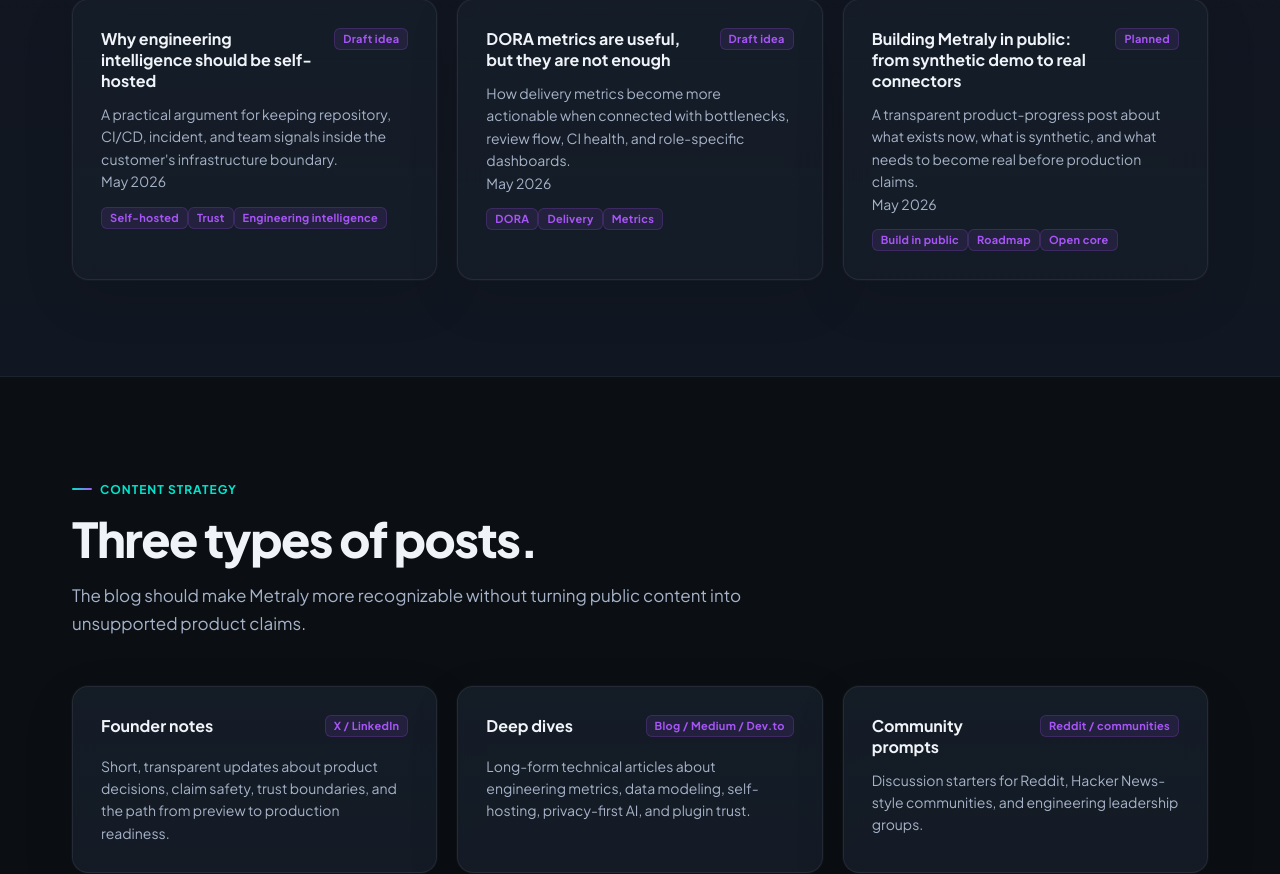
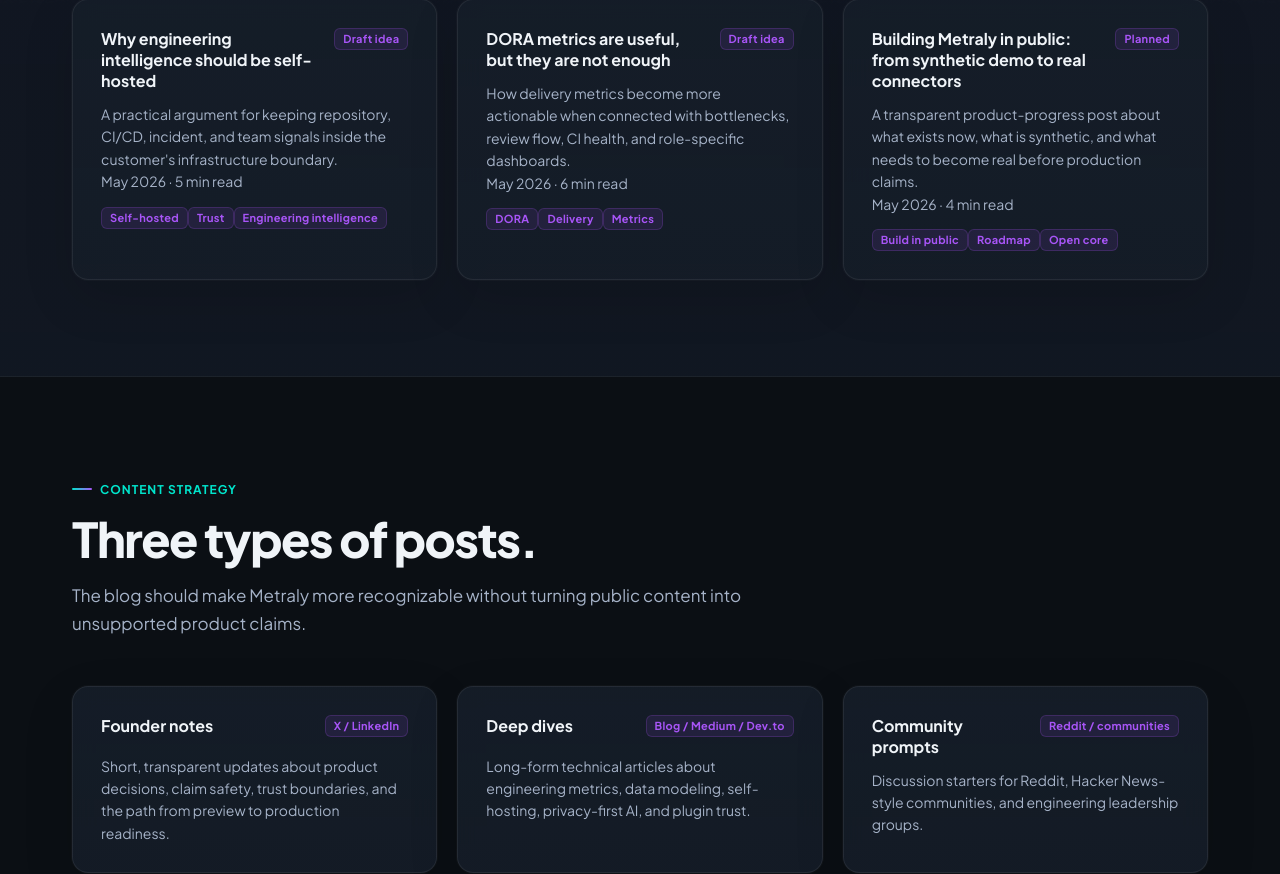
Before and after one commit to getmetraly/website, a Next.js app: page /blog in a window 1280 px wide. Shown: the part 797-1671 px from the top of the page. Built offline with nearby package versions, Linux system fonts and the light colour scheme.

Commit message:
feat: use blog registry on blog landing

```diff
--- a/app/blog/page.tsx
+++ b/app/blog/page.tsx
@@ -13,36 +13,7 @@
   Stack,
   StatusPill,
 } from "@/components/ui/primitives";
-
-const posts = [
-  {
-    title: "Why engineering intelligence should be self-hosted",
-    teaser:
-      "A practical argument for keeping repository, CI/CD, incident, and team signals inside the customer's infrastructure boundary.",
-    status: "Draft idea",
-    date: "May 2026",
-    href: "/blog/self-hosted-engineering-intelligence",
-    tags: ["Self-hosted", "Trust", "Engineering intelligence"],
-  },
-  {
-    title: "DORA metrics are useful, but they are not enough",
-    teaser:
-      "How delivery metrics become more actionable when connected with bottlenecks, review flow, CI health, and role-specific dashboards.",
-    status: "Draft idea",
-    date: "May 2026",
-    href: "/blog/dora-metrics-not-enough",
-    tags: ["DORA", "Delivery", "Metrics"],
-  },
-  {
-    title: "Building Metraly in public: from synthetic demo to real connectors",
-    teaser:
-      "A transparent product-progress post about what exists now, what is synthetic, and what needs to become real before production claims.",
-    status: "Planned",
-    date: "May 2026",
-    href: "/blog/building-metraly-in-public",
-    tags: ["Build in public", "Roadmap", "Open core"],
-  },
-];
+import { blogPosts } from "@/content/blog/posts";
 
 const ideas = [
   [
@@ -108,12 +79,12 @@
           />
 
           <Grid columns={3}>
-            {posts.map((post) => (
-              <CardLink key={post.title} href={post.href}>
+            {blogPosts.map((post) => (
+              <CardLink key={post.slug} href={post.canonicalPath}>
                 <CardHeader title={post.title} status={post.status} />
-                <CardText>{post.teaser}</CardText>
+                <CardText>{post.excerpt}</CardText>
                 <Stack>
-                  <CardText>{post.date}</CardText>
+                  <CardText>{post.date} · {post.readingTime}</CardText>
                   <div>
                     {post.tags.map((tag) => (
                       <StatusPill key={tag}>{tag}</StatusPill>
@@ -162,7 +133,7 @@
         <Section width="small" center>
           <SectionHeader
             title="Next: turn ideas into a two-week publishing plan."
-            description="The next layer can add a status file, planned publishing dates, target channels, article briefs, and claim-safe review checkpoints."
+            description="The next layer can add planned publishing dates, target channels, article briefs, and claim-safe review checkpoints."
           />
           <ButtonLink href="/docs" variant="ghost">
             Review claim-safe docs
```
